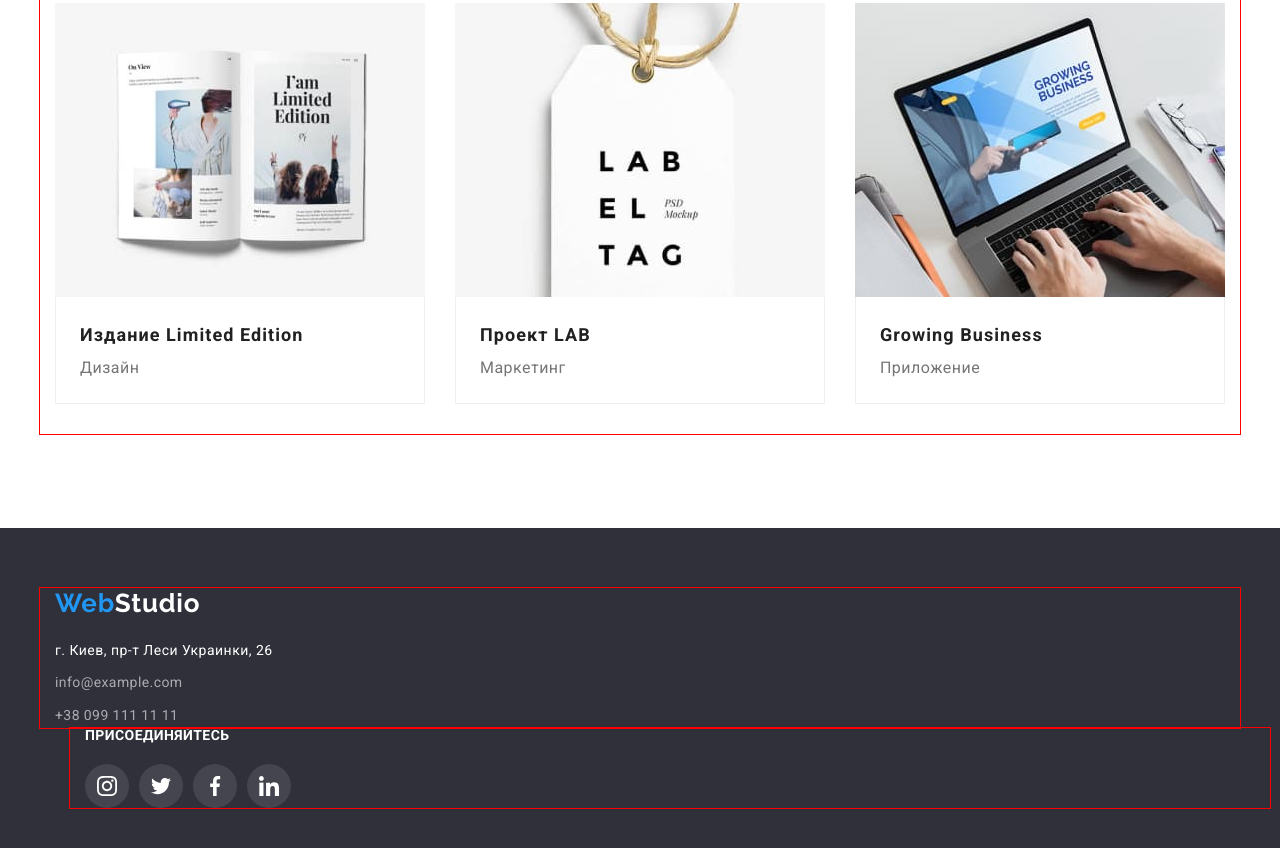
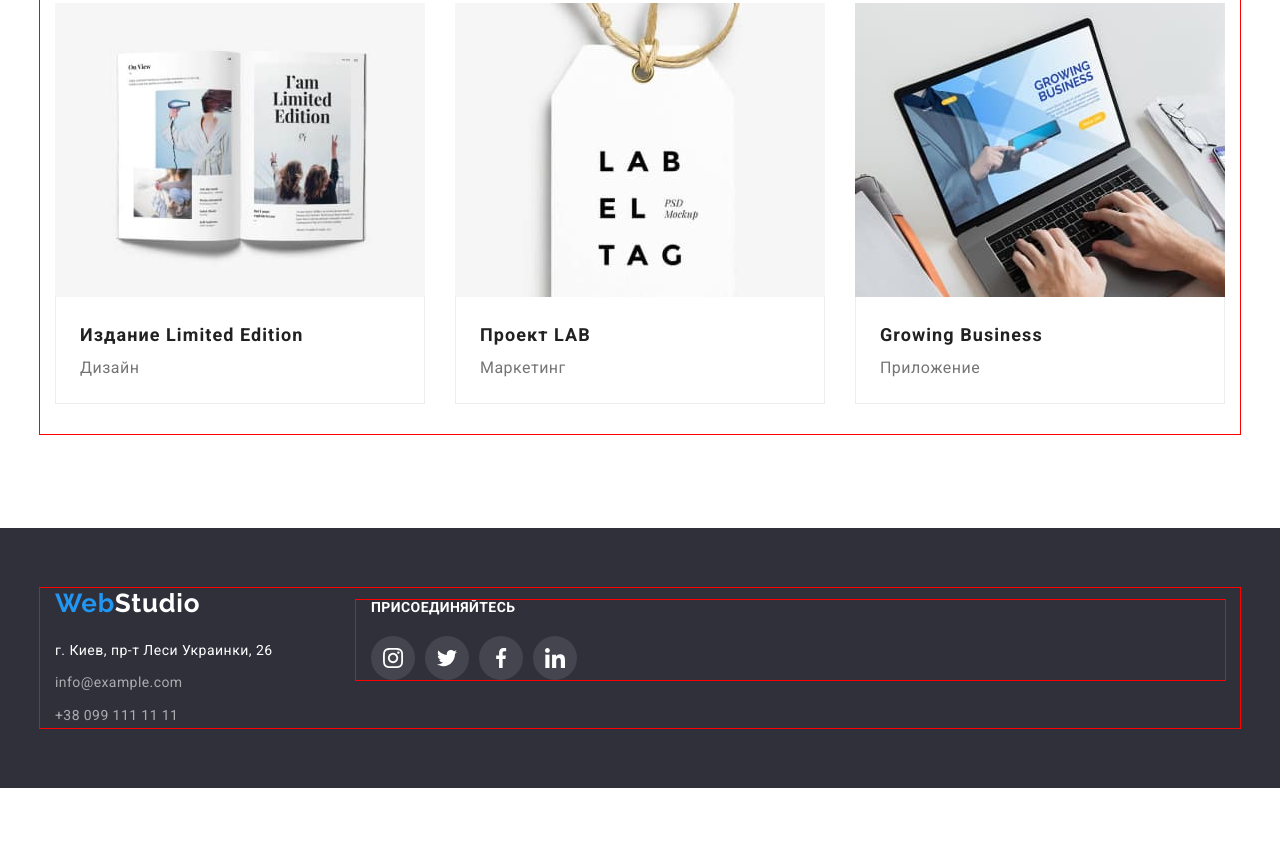
Before and after one commit to YevheniiLi/goit-markup-hw-04, a plain HTML site: page portfolio.html in a window 1280 px wide. Shown: the part 1124-1972 px from the top of the page. After the commit the page ends 1912 px from the top, so only its background shows below. Drawn offline with nearby package versions, Linux system fonts and the light colour scheme.

Commit message:
Update portfolio.html

```diff
--- a/portfolio.html
+++ b/portfolio.html
@@ -149,7 +149,8 @@
     </main>
 
     <footer class="footer">
-        <div class="container footer-container">
+        <div class=" container main-footer">
+            <div class="footer-container">
                     <a class="logo-footer" href ="index.html"><span class="logo-title-footer">Web</span>Studio</a>
                     <address>
                         <ul class="footer-list">
@@ -187,6 +188,7 @@
                 </a></li>
             </ul>
         </div>
+    </div>
     </footer>
 
 </body>
```
Lines whose indentation alone changed are shown as unchanged.
